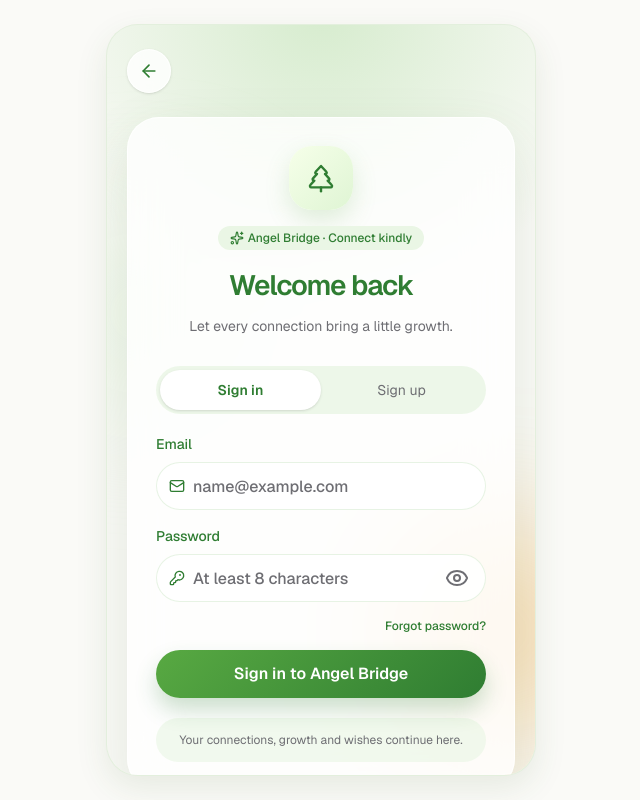
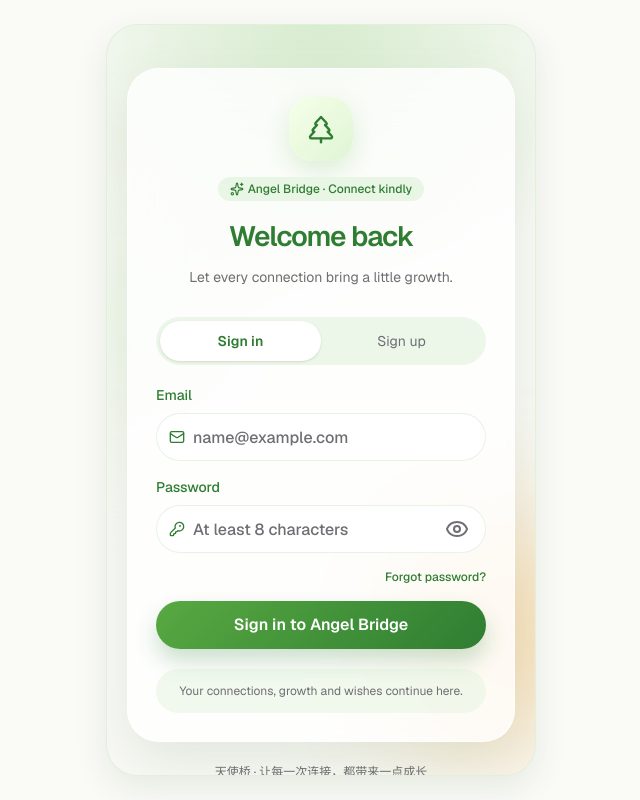
Before and after one commit to Violet-Yui/AngelBridge, a Next.js app: page /auth in a window 1280 px wide. Shown: the whole page, without its empty margins (319-959 px from the left). Built offline with nearby package versions, Linux system fonts and the light colour scheme; no server answers.

Commit message:
Remove home navigation from auth flow

```diff
--- a/src/components/auth/auth-shell.tsx
+++ b/src/components/auth/auth-shell.tsx
@@ -1,5 +1,4 @@
-import Link from "next/link";
-import { ArrowLeft, Sparkles, TreePine } from "lucide-react";
+import { Sparkles, TreePine } from "lucide-react";
 
 type AuthShellProps = {
   eyebrow: string;
@@ -15,9 +14,6 @@
       <div aria-hidden className="absolute -left-16 top-48 -z-10 h-48 w-48 rounded-full bg-[var(--soft)]/75 blur-3xl" />
       <div aria-hidden className="absolute -right-20 bottom-8 -z-10 h-56 w-56 rounded-full bg-[var(--warm)]/35 blur-3xl" />
       <div className="mx-auto flex min-h-[calc(100dvh-3rem)] w-full flex-col justify-center">
-        <Link href="/" aria-label="返回首页" className="mb-6 inline-flex h-11 w-11 items-center justify-center rounded-full border border-white/80 bg-white/80 text-[var(--deep)] shadow-sm backdrop-blur transition hover:-translate-y-0.5 hover:bg-white focus-visible:outline-none focus-visible:ring-2 focus-visible:ring-[var(--ring)]">
-          <ArrowLeft className="h-5 w-5" />
-        </Link>
         <section className="rounded-[32px] border border-white/80 bg-white/78 p-5 shadow-[0_22px_55px_rgba(66,111,53,.13)] backdrop-blur-xl sm:p-7">
           <div className="mb-7 text-center">
             <div className="mx-auto mb-4 grid h-16 w-16 place-items-center rounded-[23px] bg-[linear-gradient(135deg,#f6ffe9,#dff5d4)] text-[var(--deep)] shadow-[0_10px_24px_rgba(88,169,66,.18)]">
```
Also changed, not shown: 1 other file (tests, documents, lock files or other folders).
